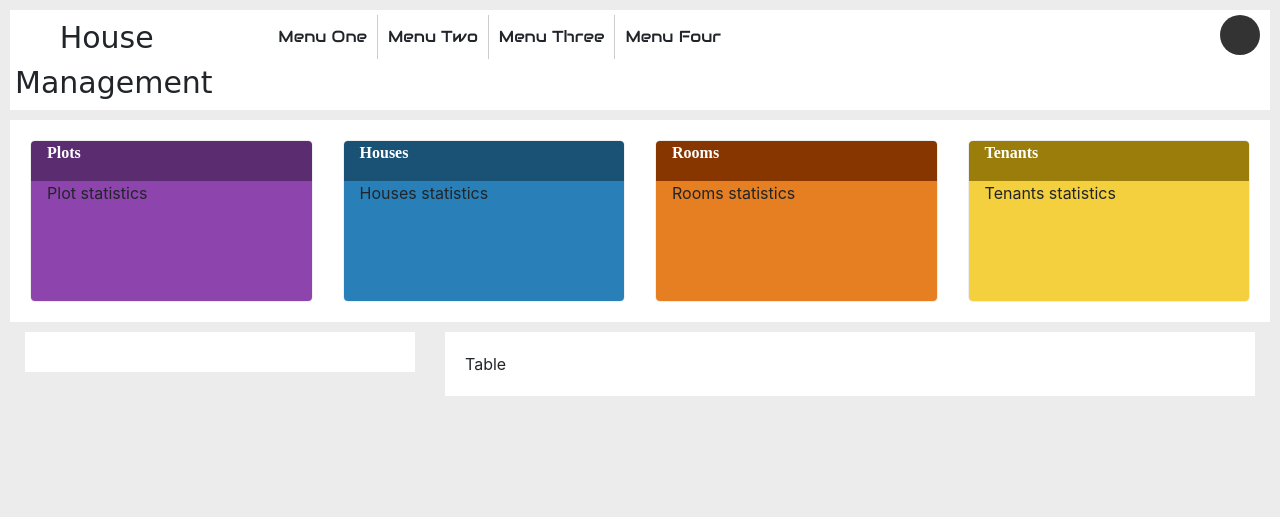
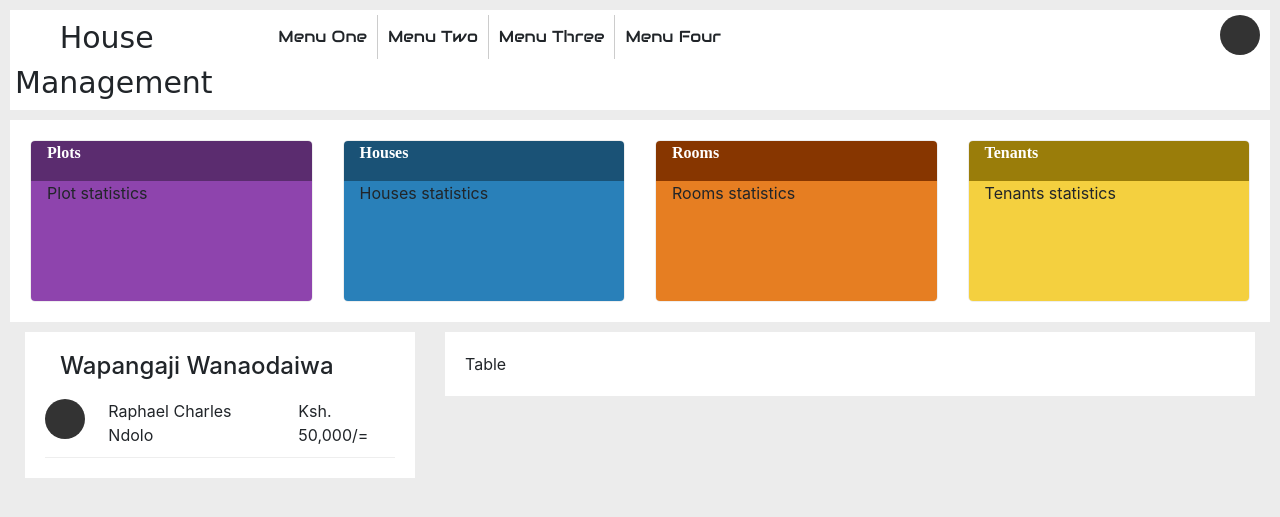
Before and after one commit to ndolocr/house_management, a Django app: page / in a window 1280 px wide. Shown: the top 517 px of the page. Run offline with Django 4.2, Linux system fonts and the light colour scheme; some libraries are stand-ins or nearby versions; some web fonts are replaced.

Commit message:
Creating design to displayed customers that are owed

```diff
--- a/house_management/dashboard/templates/dashboard/index.html
+++ b/house_management/dashboard/templates/dashboard/index.html
@@ -51,6 +51,18 @@
 <div class="row">
     <div class="col-xl-4 col-lg-4 col-md-4 col-sm-12">
         <div class="content-page">
+            <div class="col-xl-12 col-lg-12 col-md-12 col-sm-12">
+                <h4>Wapangaji Wanaodaiwa</h4>
+            </div>
+
+            <div class="col-xl-12 col-lg-12 col-md-12 col-sm-12 tenant-info-row">
+                <div class="row">
+                    <div class="col-lg-2 col-md-2 col-sm-2"> <div class="user-avator"></div> </div>
+                    <div class="col-lg-6 col-md-6 col-sm-6"> Raphael Charles Ndolo</div>
+                    <div class="col-lg-4"> Ksh. 50,000/=</div>
+                </div>
+            </div>
+
 
         </div>
 
--- a/house_management/static/css/base.css
+++ b/house_management/static/css/base.css
@@ -1,5 +1,6 @@
 body {
     padding: 10px;
+    max-height: 100vh;
     background: #ECECEC;
 }
 
--- a/house_management/static/css/index-page.css
+++ b/house_management/static/css/index-page.css
@@ -26,11 +26,17 @@
 
 .grey{ background: #999999; }
 .grey{ background: #555555; }
-.blue-dark{ background:  #1a5276;}
-.blue-light{ background:  #2980b9;}
-.purple-dark{ background:  #5b2c6f;}
-.purple-light{ background:  #8e44ad;}
-.orange-dark{ background:   #873600;}
-.orange-light{ background:   #e67e22;}
-.yellow-dark{ background:  #9a7d0a;}
-.yellow-light{ background:  #f4d03f;}
+.blue-dark{ background:  #1a5276; }
+.blue-light{ background:  #2980b9; }
+.yellow-dark{ background:  #9a7d0a; }
+.purple-dark{ background:  #5b2c6f; }
+.purple-light{ background:  #8e44ad; }
+.orange-dark{ background:   #873600; }
+.orange-light{ background:   #e67e22; }
+.yellow-light{ background:  #f4d03f; }
+
+.sub-heading{ font-family: "Audiowide", sans-serif;}
+.tenant-info-row{
+    padding: 10px 0 10px 0;
+    border-bottom: solid 1px #EEEEEE;
+}
```
